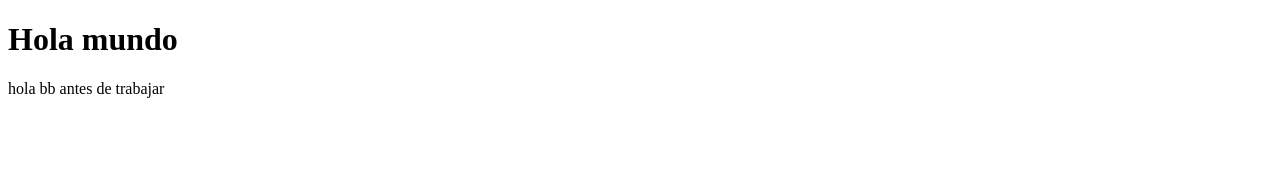
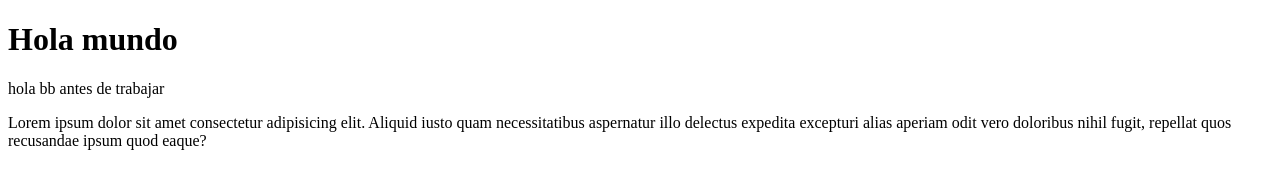
Before and after one commit to jose-g-somarriba/practicando, a plain HTML site: page index.html in a window 1280 px wide. Drawn offline with Linux system fonts and the light colour scheme.

Commit message:
version final

```diff
--- a/index.html
+++ b/index.html
@@ -9,5 +9,6 @@
 <body>
     <h1>Hola mundo</h1>
     <p>hola bb antes de trabajar</p>
+    <p>Lorem ipsum dolor sit amet consectetur adipisicing elit. Aliquid iusto quam necessitatibus aspernatur illo delectus expedita excepturi alias aperiam odit vero doloribus nihil fugit, repellat quos recusandae ipsum quod eaque?</p>
 </body>
 </html>
```
